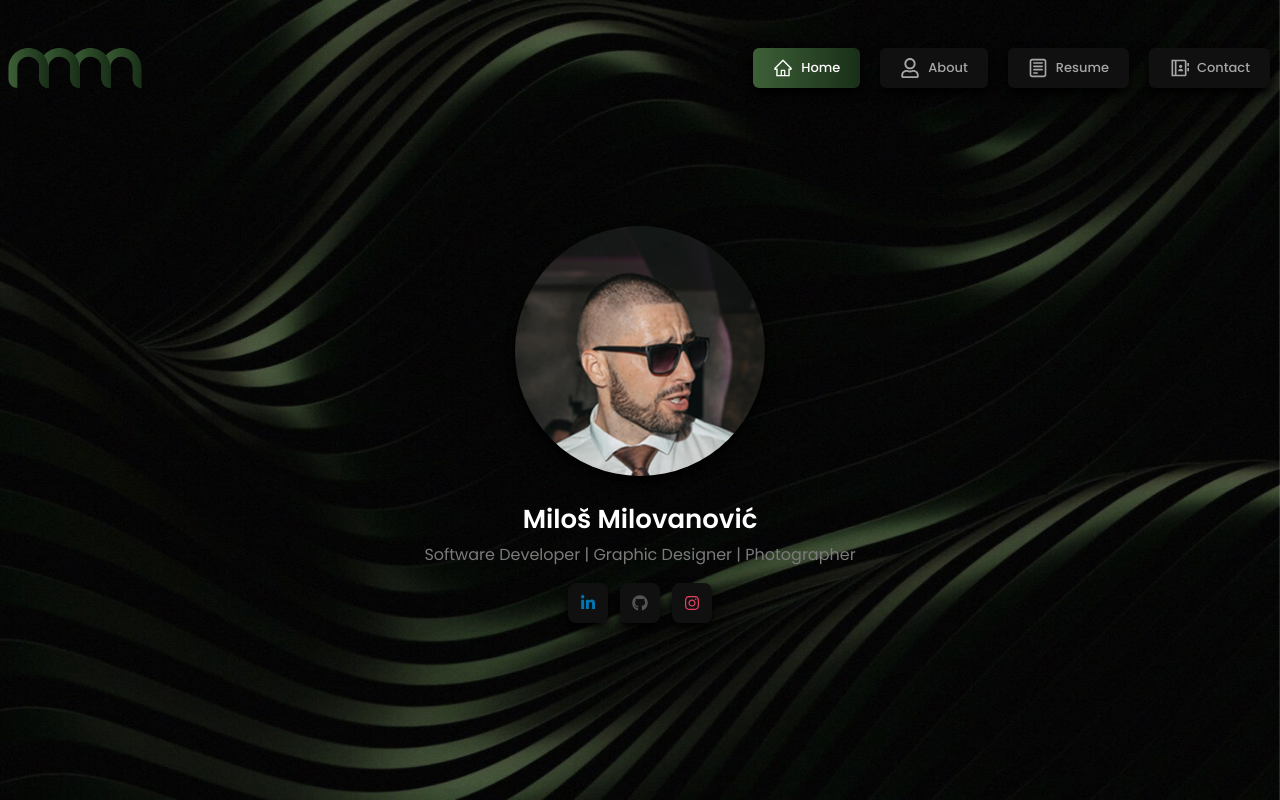
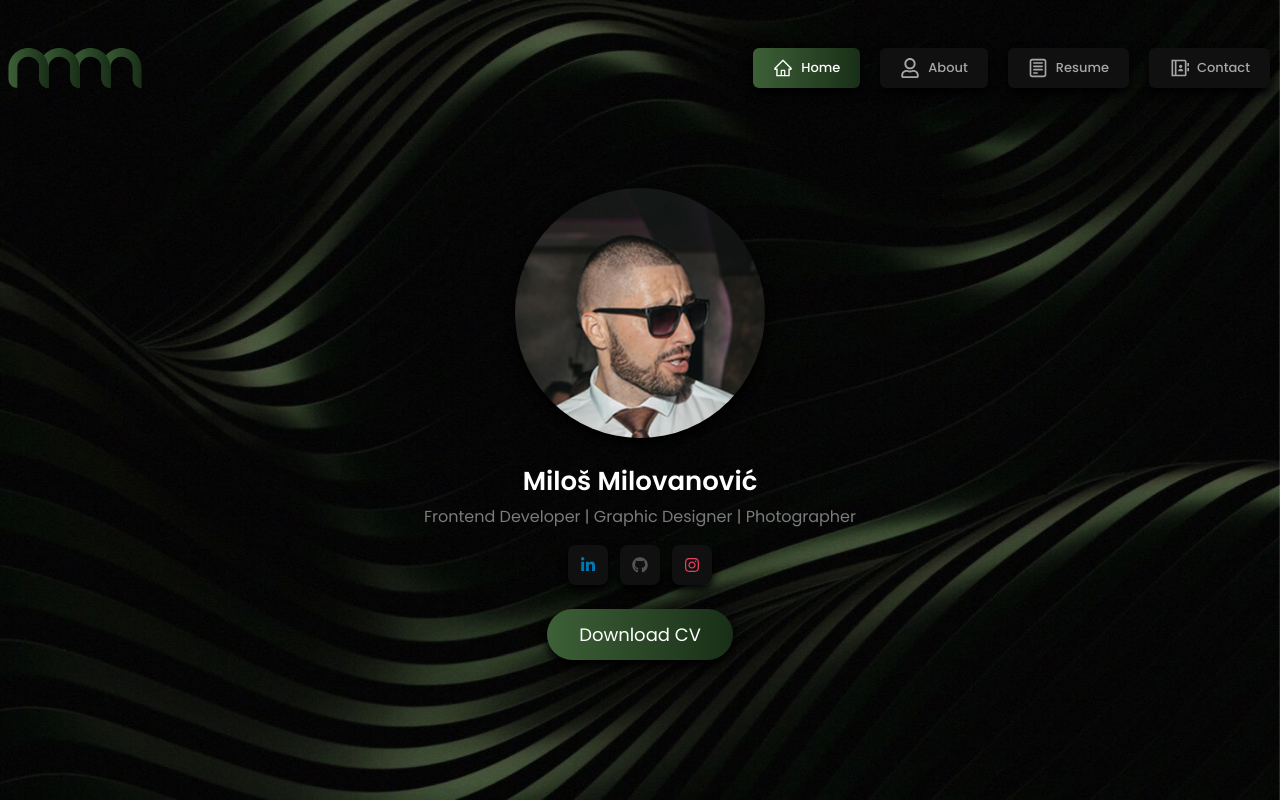
Before and after one commit to MMilos6/portfolio, a Next.js app: page / in a window 1280 px wide. Built offline with nearby package versions, Linux system fonts and the light colour scheme.

Commit message:
feat: update

```diff
--- a/components/about/index.jsx
+++ b/components/about/index.jsx
@@ -19,7 +19,7 @@ const index = () => {
                         Who am I?
                     </h3>
                     <p className="text-color-910 leading-7">
-                        Hi, I&apos;m 32 years old with over five years of experience as a software developer, primarily focused on frontend development, along with expertise in UI/UX design and photography. I have an excellent command of verbal and written English.
+                        Hi, I&apos;m 32 years old with over six years of experience as a software developer, primarily focused on frontend development, along with expertise in UI/UX design and photography. I have an excellent command of verbal and written English.
                     </p>
                     <p className="mt-2.5 text-color-910 leading-7">
                         I currently live in Belgrade. Passionate about self-improvement, I love exploring new technologies, tackling challenges, and putting in great effort to deliver high-quality products.
--- a/components/hero/Hero.jsx
+++ b/components/hero/Hero.jsx
@@ -18,17 +18,17 @@ const Hero = () => {
             <h3 className="mt-6 mb-1 text-5xl font-semibold text-white">
                 Miloš Milovanović
             </h3>
-            <p className="mb-4 text-center px-5 text-[#7B7B7B]">Software Developer | Graphic Designer | Photographer</p>
+            <p className="mb-4 text-center px-5 text-[#7B7B7B]">Frontend Developer | Graphic Designer | Photographer</p>
             <div className="flex space-x-3">
                 <Social />
             </div>
-            {/* <a
+            <a
                 download
-                href="/images/cv.pdf"
+                href="/images/CV_Milos_Milovanovic.pdf"
                 className="flex text-[#A6A6A6] items-center transition ease-linear bg-gradient-to-r from-[#3d6037] to-[#182f17] px-8 py-3 text-lg text-white rounded-[35px] mt-6 shadow-[0_5px_10px_rgba(0,0,0,1)]"
             >
                 Download CV
-            </a> */}
+            </a>
 
         </div>
     );
--- a/data/resumeData.js
+++ b/data/resumeData.js
@@ -19,7 +19,7 @@ module.exports = [
             {
                 id: 2,
                 date: "2012 - 2016",
-                title: "Profesional engineer of electrical engineering and computer science",
+                title: "Professional Engineer of Electrical Engineering and Computer Science",
                 desc: "School of electrical and computer engineering of applied studies",
                 href: "https://www.viser.edu.rs",
                 label: "www.viser.edu.rs",
@@ -27,7 +27,7 @@ module.exports = [
             {
                 id: 3,
                 date: "2008 - 2012",
-                title: "Electrical computer tehnics",
+                title: "Electrical Computer Tehnics",
                 desc: "High School Kolubara",
                 href: "https://www.tehnickaskolakolubara.edu.rs",
                 label: "www.tehnickaskolakolubara.edu.rs",
```
Also changed, not shown: 2 other files (tests, documents, lock files or other folders).
